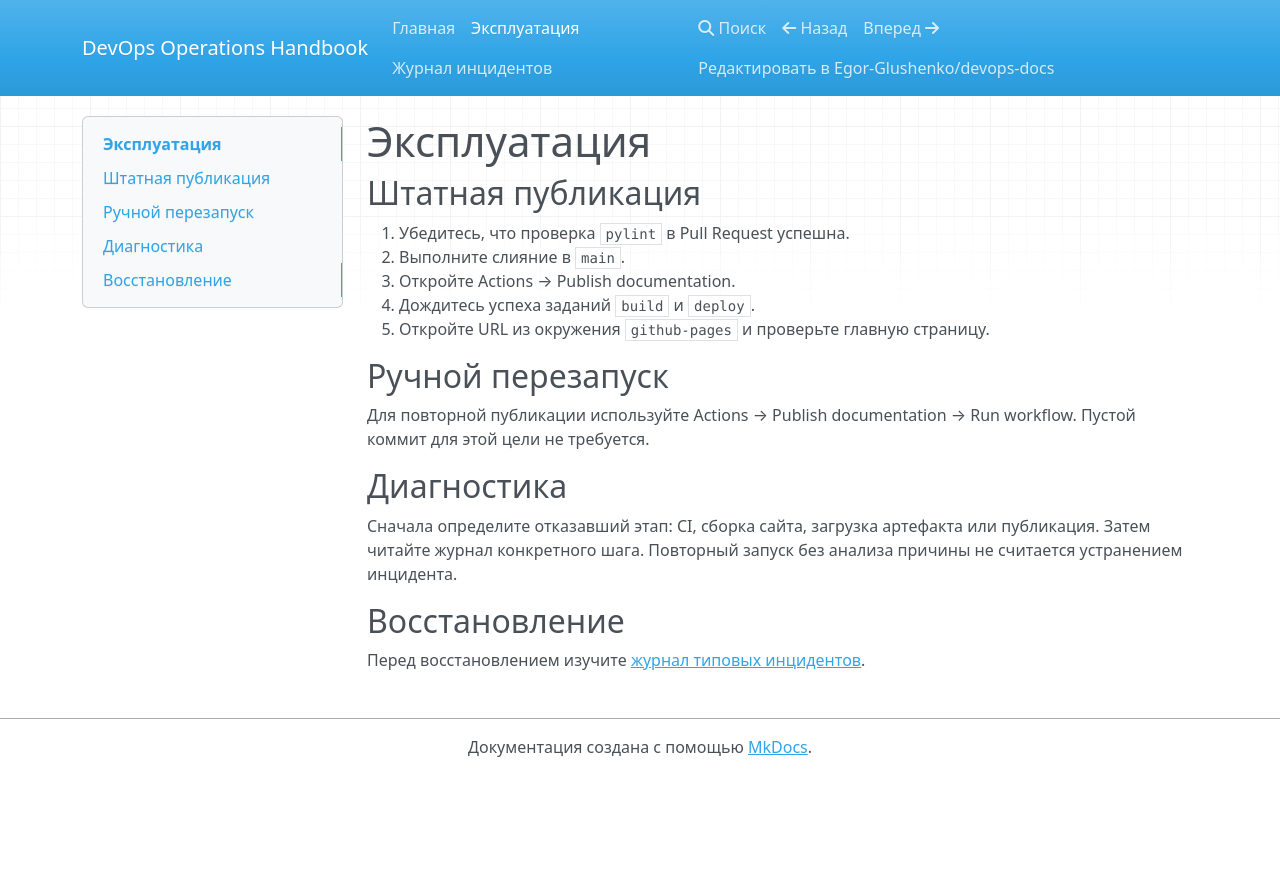
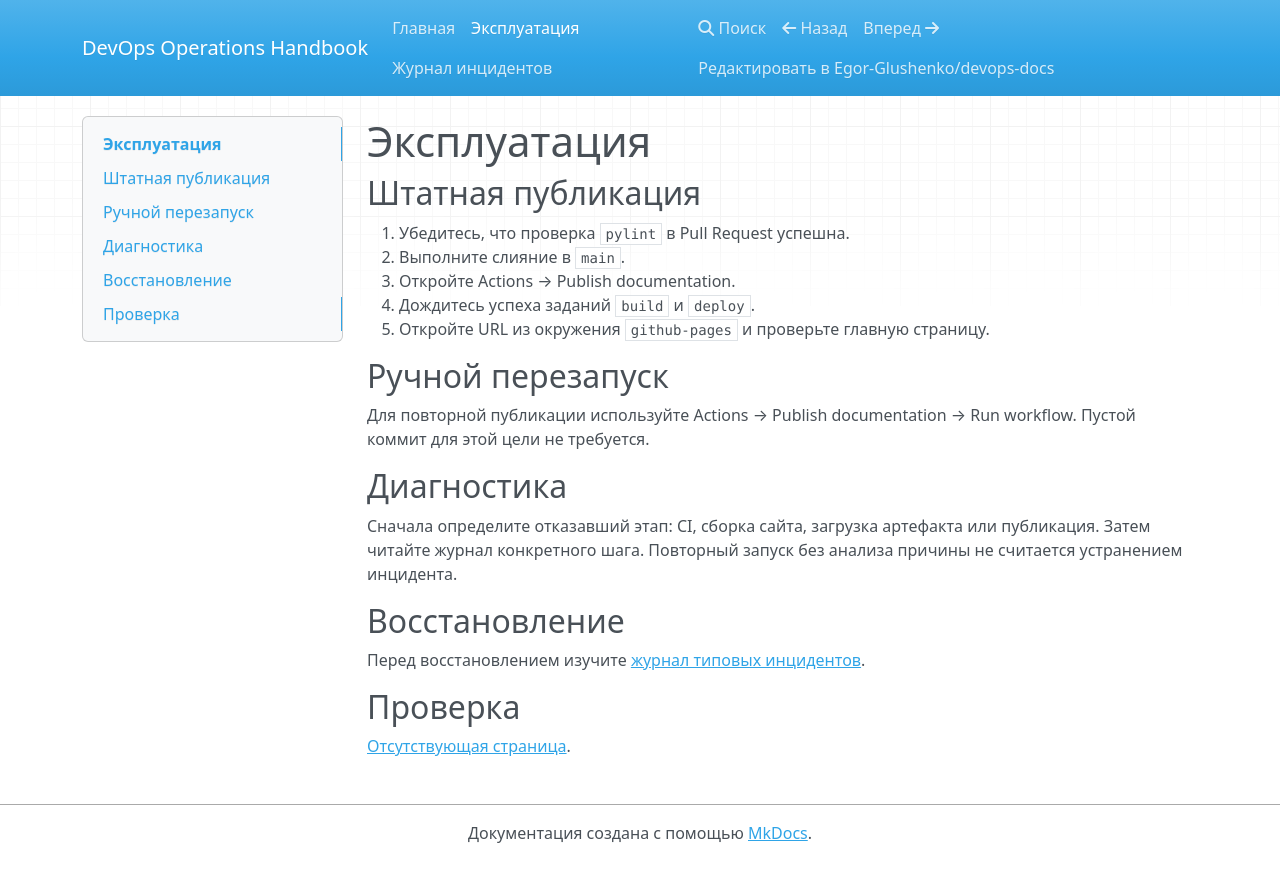
Before and after one commit to Egor-Glushenko/devops-docs, an MkDocs documentation site: the page built from docs/runbook.md, in a window 1280 px wide. Shown: the top 882 px of the page. Built offline with MkDocs 1.6.1, drawn with Linux system fonts in a browser that asks for light colours; nearby versions of some CDN libraries.

Commit message:
docs: add link to missing page

```diff
--- a/docs/runbook.md
+++ b/docs/runbook.md
@@ -22,3 +22,7 @@
 ## Восстановление
 
 Перед восстановлением изучите [журнал типовых инцидентов](incidents.md).
+
+## Проверка
+
+[Отсутствующая страница](missing-page.md).
```
